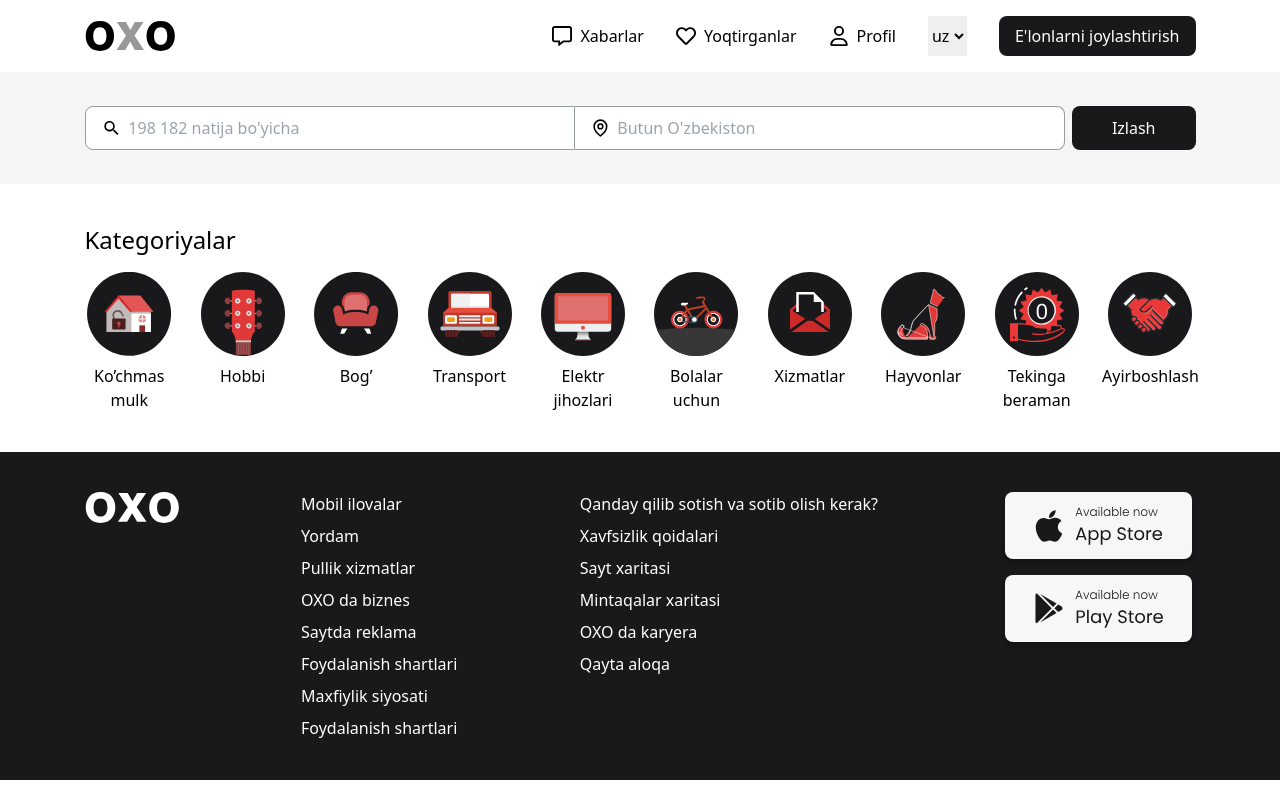
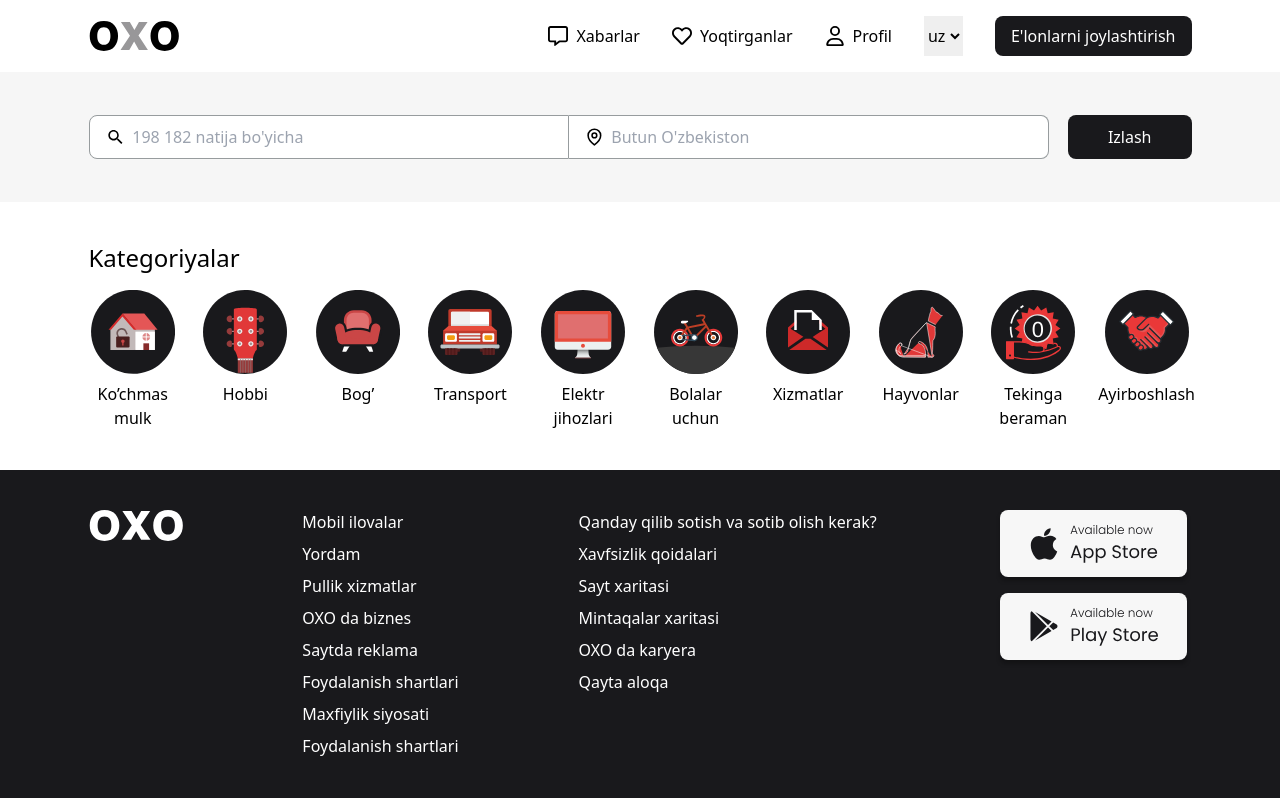
Before and after one commit to ravshanaliyev/oxo, a React (Vite) app: page / in a window 1280 px wide. Built offline with nearby package versions, Linux system fonts and the light colour scheme.

Commit message:
creating optimized container

```diff
--- a/src/components/categories.jsx
+++ b/src/components/categories.jsx
@@ -11,7 +11,7 @@ import Exchange from "../assets/exchange.svg"
 import { Link } from "react-router-dom"
 const Categories = () => {
     return (
-        <div className="w-[1111px] mx-auto my-10">
+        <div className="container my-10">
             <h1 className="text-2xl my-4">Kategoriyalar</h1>
             <div className="flex gap-6">
                 {
--- a/src/components/footer.jsx
+++ b/src/components/footer.jsx
@@ -7,7 +7,7 @@ import { Link } from 'react-router-dom'
 const Footer = () => {
     return (
         <div className='w-full bg-[#19191C] text-white py-10'>
-            <div className="flex justify-between items-start w-[1111px] mx-auto">
+            <div className="flex justify-between items-start container">
                 <img src={Logo} alt="" />
                 <ul className='flex flex-col gap-2'>
                     <li><Link to={"/"}>Mobil ilovalar</Link></li>
--- a/src/components/home-search.jsx
+++ b/src/components/home-search.jsx
@@ -6,13 +6,13 @@ import { IoMdSearch } from "react-icons/io";
 const HomeSearch = () => {
     return (
         <div className='bg-[#F6F6F6]'>
-            <div className="w-[1111px] mx-auto flex justify-between items-center h-[112px]">
+            <div className="container flex justify-between items-center h-[130px]">
                 <div className="flex items-center bg-white rounded-xl">
-                    <div className='w-[490px] flex items-center gap-2 border border-[#979C9E] px-4 rounded-l-lg h-[44px]'>
+                    <div className='w-[480px] flex items-center gap-2 border border-[#979C9E] px-4 rounded-l-lg h-[44px]'>
                         <IoMdSearch className='w-5 h-5' />
                         <input className='w-full py-2 outline-none' type="text" placeholder='198 182 natija bo&#39;yicha ' />
                     </div>
-                    <div className='w-[490px] flex items-center gap-2 border px-4 rounded-r-lg border-l-0 border-[#979C9E] h-[44px]'>
+                    <div className='w-[480px] flex items-center gap-2 border px-4 rounded-r-lg border-l-0 border-[#979C9E] h-[44px]'>
                         <GrLocation className='w-5 h-5' />
                         <input className='w-full py-2 outline-none' type="text" placeholder='Butun O&#39;zbekiston' />
                     </div>
--- a/src/components/navbar.jsx
+++ b/src/components/navbar.jsx
@@ -11,7 +11,7 @@ const Navbar = () => {
     const user = loadState("user")?.user
     return (
         <div className='w-full shadow  bg-white'>
-            <div className='w-[1111px] mx-auto flex justify-between items-center  h-[72px]'>
+            <div className='container flex justify-between items-center  h-[72px]'>
                 <Link to="/">
                     <img className='h-[30px]' src={Logo} alt="" />
                 </Link>
--- a/src/pages/create-product.jsx
+++ b/src/pages/create-product.jsx
@@ -28,7 +28,7 @@ const CreateProduct = () => {
     },)
     return (
         <div className='bg-[#F6F6F6] py-6'>
-            <div className='w-[1111px] mx-auto'>
+            <div className='container'>
                 <h1 className='text-2xl mb-3'>E&#39;lon berish</h1>
                 <div className='rounded-xl px-6 py-5 bg-white '>
                     <h2 className='text-xl mb-4'>Bizga e&#39;loningiz haqida gapirib bering</h2>
--- a/tailwind.config.js
+++ b/tailwind.config.js
@@ -2,7 +2,15 @@
 export default {
   content: ["./index.html", "./src/**/*.{js,ts,jsx,tsx}"],
   theme: {
-    extend: {},
+    extend: {
+      container: {
+        center: true,
+        padding: "8px",
+        screens: {
+          lg: "1119px",
+        },
+      },
+    },
   },
   plugins: [],
 };
```
